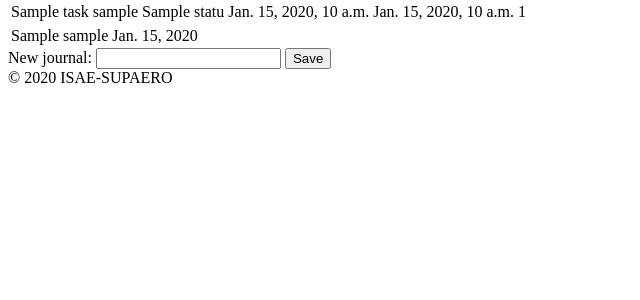
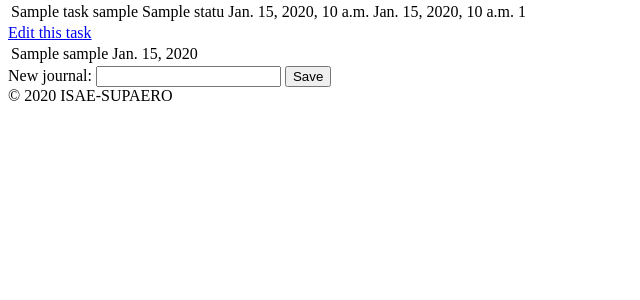
Before and after one commit to michele-savino/projet-individuel, a Django app: page /project/1/task/1 in a window 1280 px wide. Shown: the part 98-398 px from the top of the page, without its empty margins (0-640 px from the left). Run offline with Django 3.2, Linux system fonts and the light colour scheme; a user stored in the database is signed in; tables that the repository leaves empty hold one stand-in row (values such as "Sample post").

Commit message:
Modifier une tache

```diff
--- a/project_management/taskmanager/forms.py
+++ b/project_management/taskmanager/forms.py
@@ -9,7 +9,7 @@ class JournalForm(forms.ModelForm):
         fields = ['entry']
 
 
-class NewTaskForm(forms.ModelForm):
+class TaskForm(forms.ModelForm):
     class Meta:
         model = Task
-        fields = ["name", "description", "assignee", "start_date", "due_date", "priority"]
+        fields = ["name", "description", "assignee", "start_date", "due_date", "priority", "status"]
--- a/project_management/taskmanager/models.py
+++ b/project_management/taskmanager/models.py
@@ -5,7 +5,7 @@ from django.utils import timezone
 
 
 ## aggiustare gli attributi dei caratteri in funzione del risultato finale
-#negli attributi data timezone.now non va bene perchè non tiene in conto dei fusi
+# negli attributi data timezone.now non va bene perchè non tiene in conto dei fusi
 # AGGIUNGERE SLUUUUUG
 
 class Project(models.Model):
@@ -25,8 +25,13 @@ class Status(models.Model):
     def __str__(self):
         return self.name
 
+
+DEFAULT_STATUS_ID = 1
+DEFAULT_PRIORITY = 1
+
+
 class Task(models.Model):
-    #fare in modo che solo i membri del progetto possano essere assegnati al task e non tutti
+    # fare in modo che solo i membri del progetto possano essere assegnati al task e non tutti
 
     project = models.ForeignKey(Project, on_delete=models.CASCADE)
     name = models.CharField(max_length=200)
@@ -34,8 +39,8 @@ class Task(models.Model):
     assignee = models.ForeignKey(User, on_delete=models.CASCADE)
     start_date = models.DateTimeField(default=timezone.now)
     due_date = models.DateTimeField(default=timezone.now)
-    priority = models.SmallIntegerField(validators=[MinValueValidator(1), MaxValueValidator(10)])
-    status = models.ForeignKey(Status, on_delete=models.CASCADE)
+    priority = models.SmallIntegerField(validators=[MinValueValidator(1), MaxValueValidator(10)], default=DEFAULT_PRIORITY)
+    status = models.ForeignKey(Status, on_delete=models.CASCADE, default=DEFAULT_STATUS_ID)
 
     def __str__(self):
         return self.name
--- a/project_management/taskmanager/templates/taskmanager/new_task.html
+++ b/project_management/taskmanager/templates/taskmanager/edit_task.html
@@ -3,6 +3,11 @@
 {% block title %}- New task{% endblock %}
 
 {% block content %}
+
+    {% if edit %}
+        <p>Edit this task</p>
+    {% endif %}
+
     <form method="post" action="{% url 'new_task' project_id %}">
         {% csrf_token %}
         {{ form.as_p }}
--- a/project_management/taskmanager/templates/taskmanager/task.html
+++ b/project_management/taskmanager/templates/taskmanager/task.html
@@ -13,6 +13,8 @@
             <td>{{ task.priority }}</td>
         </tr>
     </table>
+
+    <a href="{% url 'edit_task' project_id=project_id task_id=task_id %}">Edit this task</a>
 
     <table>
         {% for journal  in journals %}
--- a/project_management/taskmanager/urls.py
+++ b/project_management/taskmanager/urls.py
@@ -6,5 +6,6 @@ urlpatterns = [
     path('project/<int:project_id>', views.show_project, name='project'),
     path('project/<int:project_id>/task/<int:task_id>', views.show_task, name='task'),
     path('project/<int:project_id>/task/<int:task_id>/new_journal', views.new_journal, name='new_journal'),
-    path('project/<int:project_id>/new_task', views.new_task, name="new_task")
+    path('project/<int:project_id>/new_task', views.new_task, name="new_task"),
+    path('project/<int:project_id>/task/<int:task_id>/edit_task', views.edit_task, name="edit_task"),
 ]
--- a/project_management/taskmanager/views.py
+++ b/project_management/taskmanager/views.py
@@ -1,7 +1,7 @@
 from django.contrib.auth.decorators import login_required
 from django.shortcuts import render, get_object_or_404, redirect
 
-from .forms import JournalForm, NewTaskForm
+from .forms import JournalForm, TaskForm
 from .models import Project, Task, Journal, Status
 
 
@@ -45,7 +45,7 @@ def new_journal(request, project_id, task_id):
 
 @login_required()
 def new_task(request, project_id):
-    form = NewTaskForm(request.POST or None)
+    form = TaskForm(request.POST or None)
     if form.is_valid():
         task = form.save(commit=False)
         task.project = Project.objects.get(id=project_id)
@@ -53,4 +53,15 @@ def new_task(request, project_id):
         task.save()
         return redirect(show_task, project_id=project_id, task_id=task.id)
 
-    return render(request, 'taskmanager/new_task.html', locals())
+    return render(request, 'taskmanager/edit_task.html', locals())
+
+
+@login_required()
+def edit_task(request, project_id, task_id):
+    edit = True
+    form = TaskForm(request.POST or None, instance=Task.objects.get(id=task_id))
+    if form.is_valid():
+        task = form.save()
+        return redirect(show_task, project_id=project_id, task_id=task.id)
+
+    return render(request, 'taskmanager/edit_task.html', locals())
```
